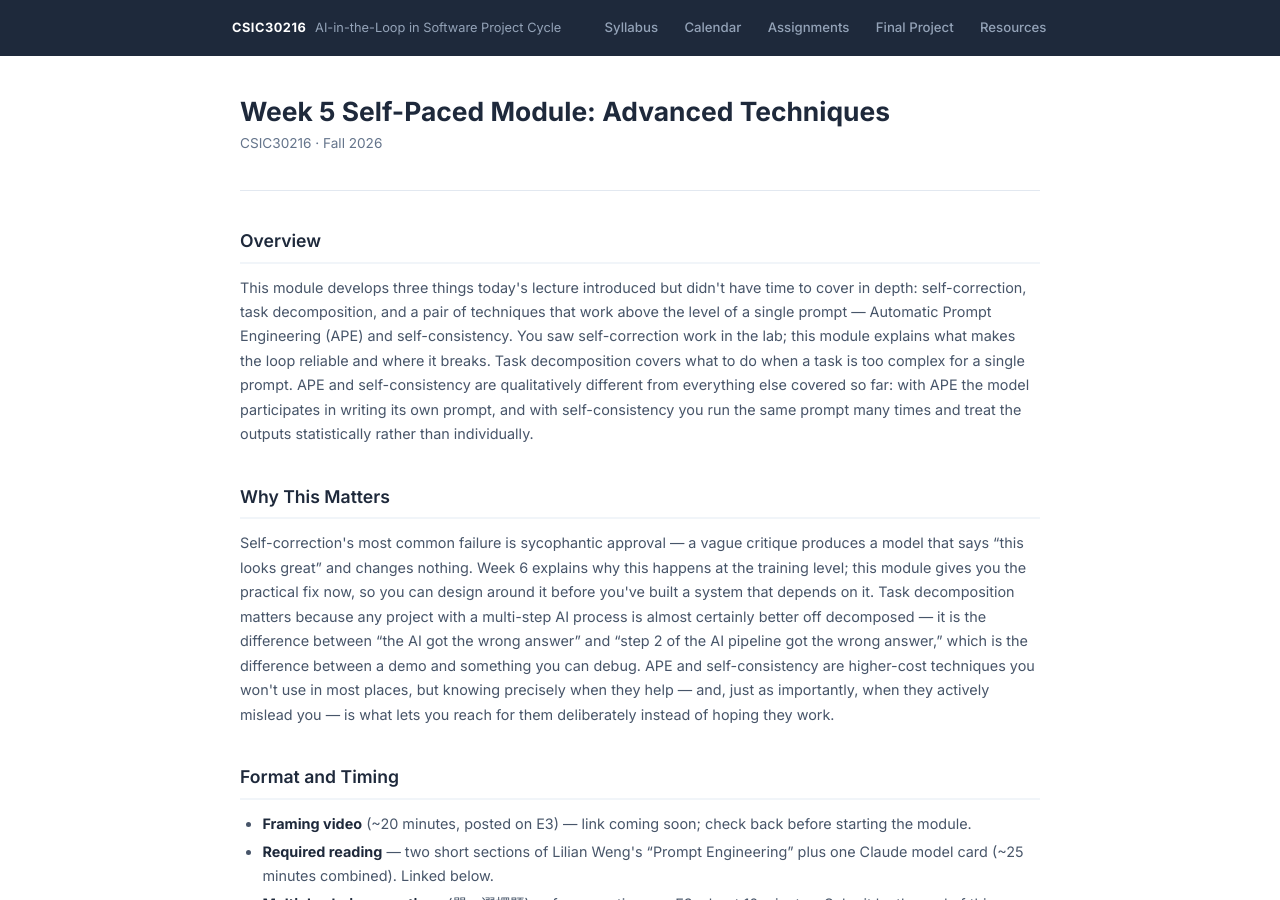
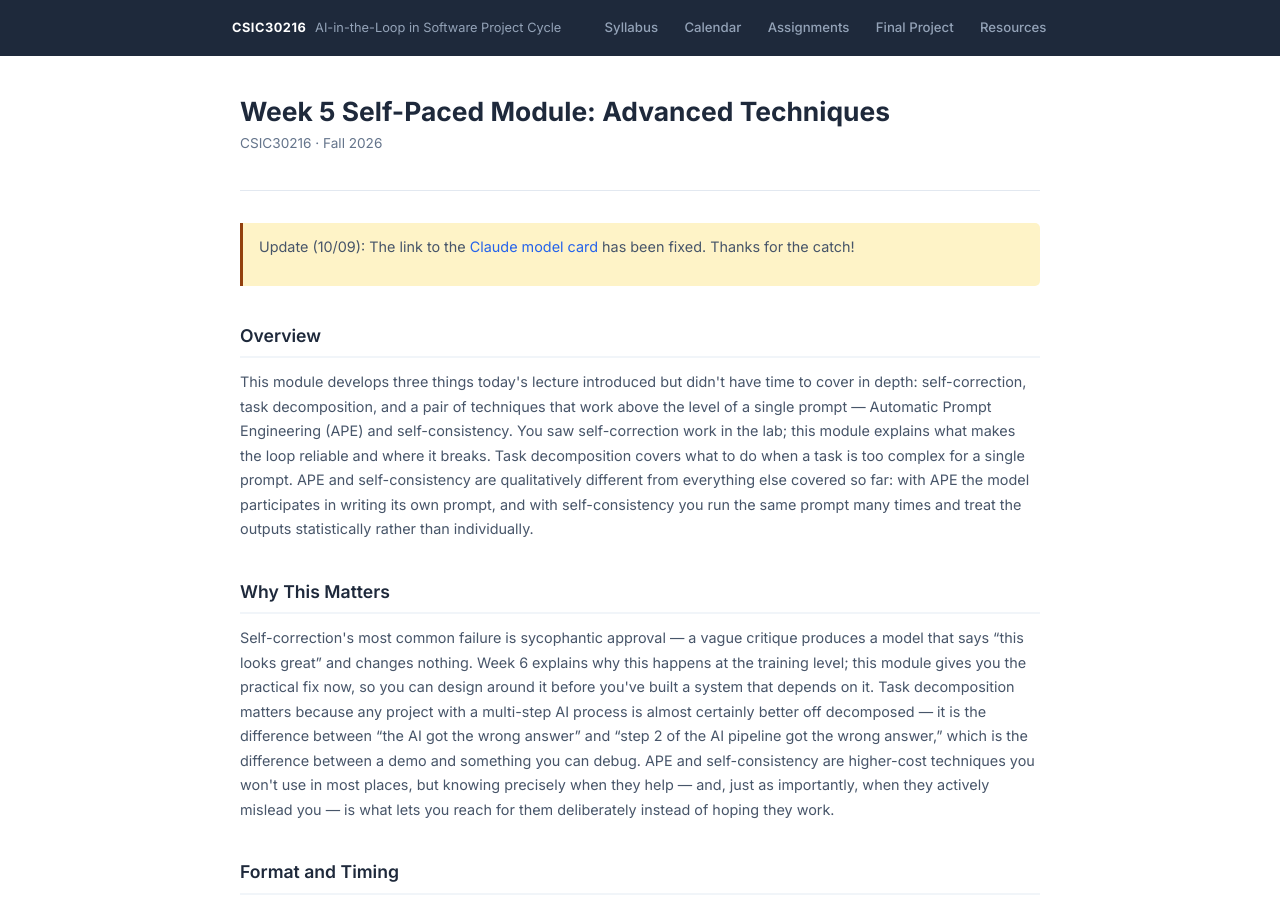
Before and after one commit to dwnnis/csic30216-fall26, a Jekyll site: the page built from pages/self-paced/week5.html, in a window 1280 px wide and 900 px high. Built offline with Jekyll 4.4.1, drawn with Linux system fonts in a browser that asks for light colours.

Commit message:
fix reading link

```diff
--- a/pages/self-paced/week5.html
+++ b/pages/self-paced/week5.html
@@ -7,6 +7,12 @@
 <div class="page-header">
   <h1>Week 5 Self-Paced Module: Advanced Techniques</h1>
   <p class="page-subtitle">{{ site.course_code }} &middot; {{ site.course_semester }}</p>
+</div>
+
+<div class="callout warning">
+  <p>
+    Update (10/09): The link to the <a href="https://www.anthropic.com/system-cards">Claude model card</a> has been fixed. Thanks for the catch!
+  </p>
 </div>
 
 <h2>Overview</h2>
@@ -100,7 +106,7 @@
     methods at the end are context you can skim.
   </li>
   <li>
-    <strong>Reading:</strong> <a href="https://www.anthropic.com/claude/model-card">Claude model card</a> — pick one model (e.g., Claude Opus 5.5 System Card) and
+    <strong>Reading:</strong> <a href="https://www.anthropic.com/system-cards">Claude model card</a> — pick one model (e.g., Claude Opus 5.5 System Card) and
     focus on the training section.
   </li>
   <li><strong>Multiple choice questions:</strong> posted on E3 under <a href="https://e3p.nycu.edu.tw/mod/quiz/view.php?id=243179">Week 5 Self-paced Module Questions</a>.</li>
```
